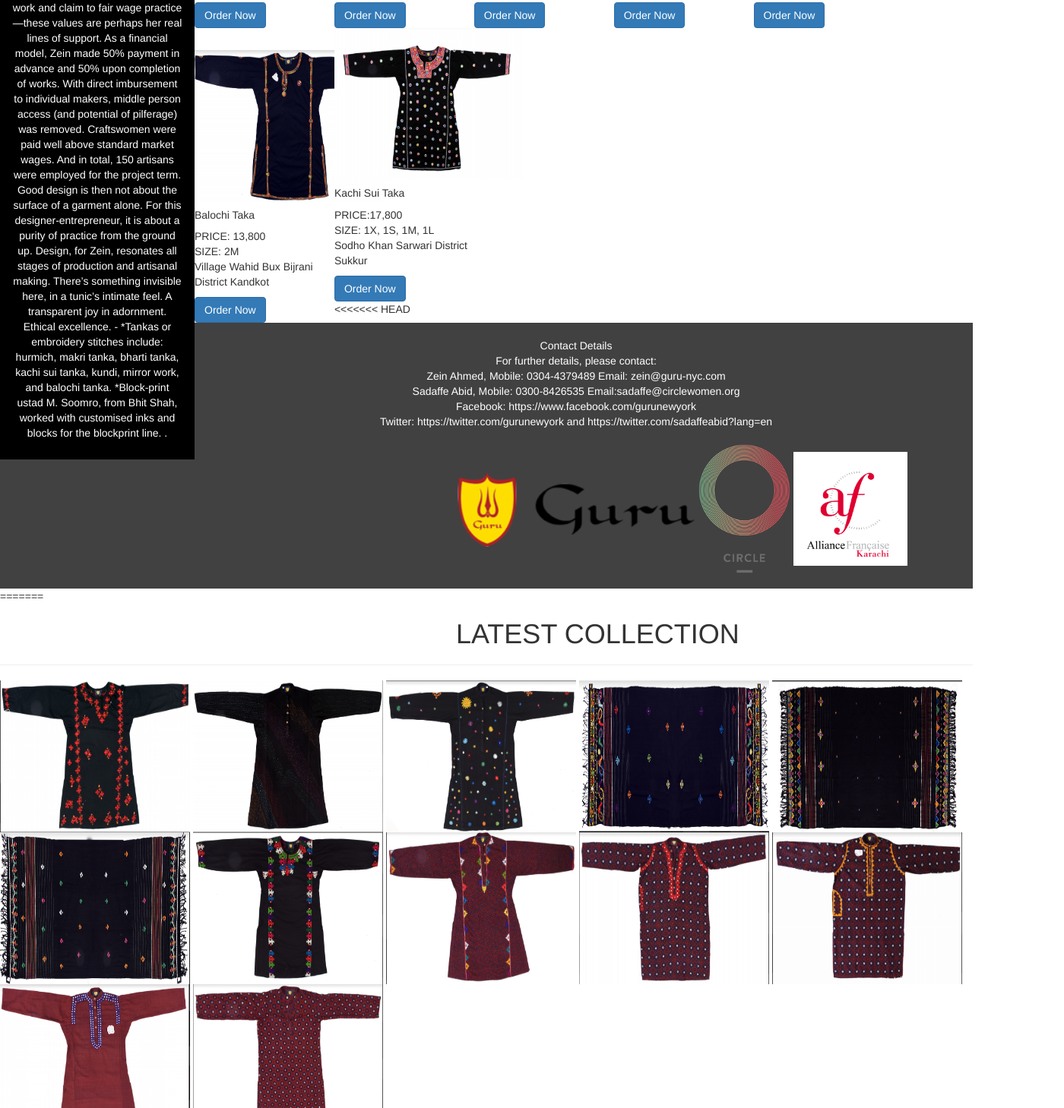
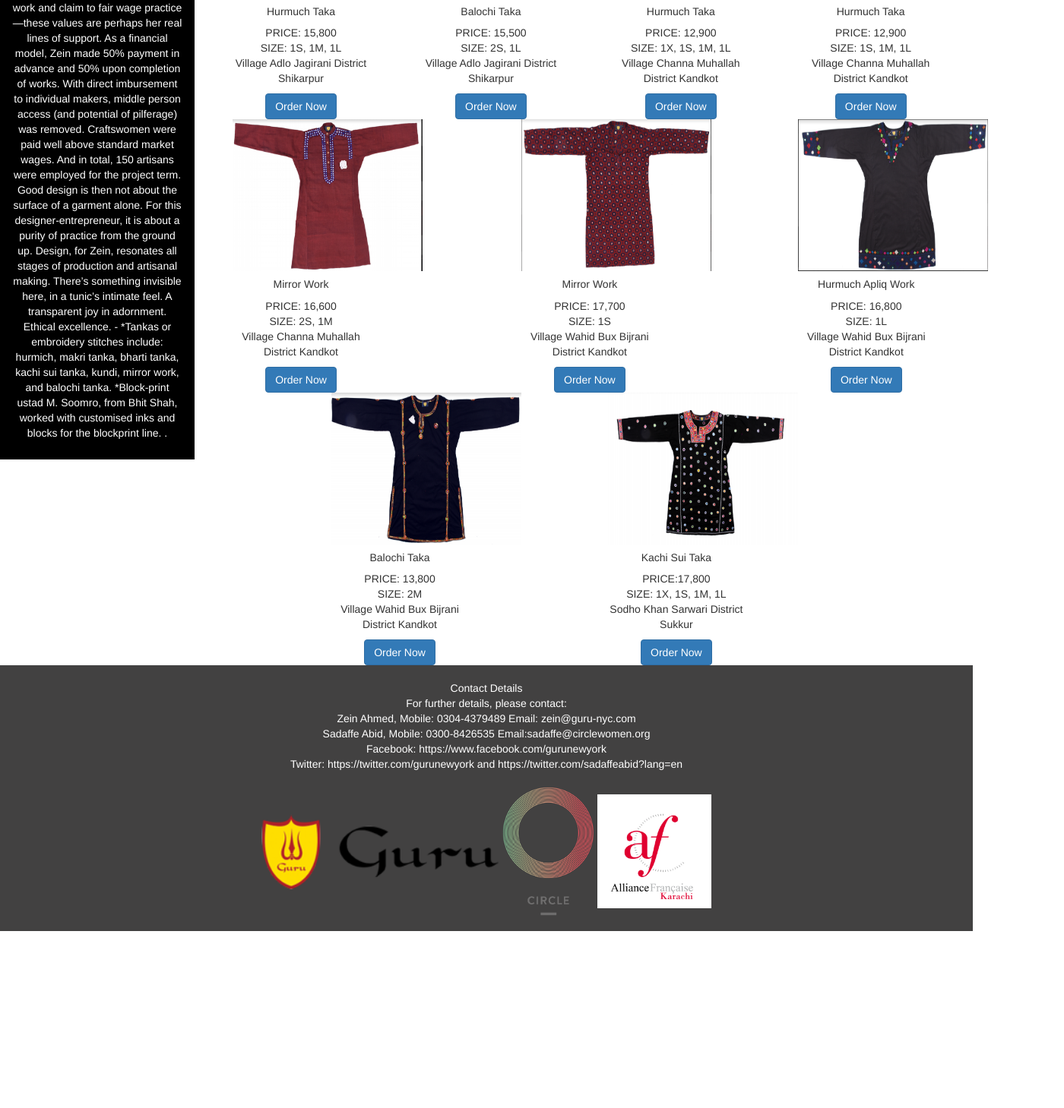
Before and after one commit to brira123/exhibition, a plain HTML site: page index.html in a window 1280 px wide. Shown: the part 2258-3717 px from the top of the page at 76% size, 1400 px wide, since content can reach past the window. After the commit the page ends 3484 px from the top, so only its background shows below. Drawn offline with nearby package versions, Linux system fonts and the light colour scheme.

Commit message:
fixes #4

```diff
--- a/index.html
+++ b/index.html
@@ -157,7 +157,7 @@
             <a href="#" class="btn btn-primary">Order Now</a>
           </div>
         </div>
-        <div class="card" style="width: 18rem;">
+        <div class="card5" style="width: 18rem;">
           <img class="card-img-top" src="images/Screenshot (47).png" alt="Card image cap" width="250px" height="200px">
           <div class="card-body">
             <h5 class="card-title">Hurmuch Taka</h5>
@@ -170,7 +170,7 @@
             <a href="#" class="btn btn-primary">Order Now</a>
           </div>
         </div>
-        <div class="card" style="width: 18rem;">
+        <div class="card5" style="width: 18rem;">
           <img class="card-img-top" src="images/Screenshot (48).png" alt="Card image cap" width="250px" height="200px">
           <div class="card-body">
             <h5 class="card-title">Balochi Taka</h5>
@@ -183,7 +183,7 @@
             <a href="#" class="btn btn-primary">Order Now</a>
           </div>
         </div>
-        <div class="card" style="width: 18rem;">
+        <div class="card5" style="width: 18rem;">
           <img class="card-img-top" src="images/Screenshot (49).png" alt="Card image cap" width="250px" height="200px">
           <div class="card-body">
             <h5 class="card-title">Hurmuch Taka</h5>
@@ -196,7 +196,7 @@
             <a href="#" class="btn btn-primary">Order Now</a>
           </div>
         </div>
-        <div class="card" style="width: 18rem;">
+        <div class="card5" style="width: 18rem;">
           <img class="card-img-top" src="images/Screenshot (50).png" alt="Card image cap" width="250px" height="200px">
           <div class="card-body">
             <h5 class="card-title">Hurmuch Taka</h5>
@@ -209,7 +209,7 @@
             <a href="#" class="btn btn-primary">Order Now</a>
           </div>
         </div>
-        <div class="card" style="width: 18rem;">
+        <div class="card5" style="width: 18rem;">
           <img class="card-img-top" src="images/Screenshot (52).png" alt="Card image cap" width="250px" height="200px">
           <div class="card-body">
             <h5 class="card-title">Mirror Work</h5>
@@ -222,7 +222,7 @@
             <a href="#" class="btn btn-primary">Order Now</a>
           </div>
         </div>
-        <div class="card" style="width: 18rem;">
+        <div class="card4" style="width: 18rem;">
           <img class="card-img-top" src="images/Screenshot (53).png" alt="Card image cap" width="250px" height="200px">
           <div class="card-body">
             <h5 class="card-title">Mirror Work</h5>
@@ -235,7 +235,7 @@
             <a href="#" class="btn btn-primary">Order Now</a>
           </div>
         </div>
-        <div class="card" style="width: 18rem;">
+        <div class="card4" style="width: 18rem;">
           <img class="card-img-top" src="images/Screenshot (54).png" alt="Card image cap" width="250px" height="200px">
           <div class="card-body">
             <h5 class="card-title">Hurmuch Apliq Work</h5>
@@ -248,7 +248,7 @@
             <a href="#" class="btn btn-primary">Order Now</a>
           </div>
         </div>
-        <div class="card" style="width: 18rem;">
+        <div class="card4" style="width: 18rem;">
           <img class="card-img-top" src="images/Screenshot (56).png" alt="Card image cap" width="250px" height="200px">
           <div class="card-body">
             <h5 class="card-title">Balochi Taka</h5>
@@ -261,7 +261,7 @@
             <a href="#" class="btn btn-primary">Order Now</a>
           </div>
         </div>
-        <div class="card" style="width: 18rem;">
+        <div class="card4" style="width: 18rem;">
           <img class="card-img-top" src="images/Screenshot (57).png" alt="Card image cap" width="250px" height="200px">
           <div class="card-body">
             <h5 class="card-title">Kachi Sui Taka</h5>
@@ -273,7 +273,6 @@
             </p>
             <a href="#" class="btn btn-primary">Order Now</a>
           </div>
-<<<<<<< HEAD
         </div>
       </div>
       <footer>
@@ -298,71 +297,3 @@
       </footer>
     </body>
     </html>
-=======
-          <h1 class="main">LATEST COLLECTION</h1>
-          <hr>
-          <div>
-                <a href="images/Screenshot (41).png">
-                  <img src=" images/Screenshot (41).png" width="250px" height="200px">
-                </a>
-                <a href="images/Screenshot (42).png">
-                  <img src=" images/Screenshot (42).png" width="250px" height="200px">
-                </a>
-                <a href="images/Screenshot (43).png">
-                <img src=" images/Screenshot (43).png" width="250px" height="200px">
-                </a>
-                <a href="images/Screenshot (44).png">
-                <img src=" images/Screenshot (44).png" width="250px" height="200px">
-                </a>
-                <a href="images/Screenshot (45).png">
-                <img src=" images/Screenshot (45).png" width="250px" height="200px">
-                </a>
-                <a href="images/Screenshot (46).png">
-                <img src=" images/Screenshot (46).png" width="250px" height="200px">
-                </a>
-                <a href="images/Screenshot (47).png">
-                <img src=" images/Screenshot (47).png" width="250px" height="200px">
-                </a>
-                <a href="images/Screenshot (48).png">
-                <img src=" images/Screenshot (48).png" width="250px" height="200px">
-                </a>
-                <a href="images/Screenshot (49).png">
-                <img src=" images/Screenshot (49).png" width="250px" height="200px">
-                </a>
-                <a href="images/Screenshot (50).png">
-                <img src=" images/Screenshot (50).png" width="250px" height="200px">
-                </a>
-                <a href="images/Screenshot (52).png">
-                <img src=" images/Screenshot (52).png" width="250px" height="200px">
-                </a>
-                <a href="images/Screenshot (53).png">
-                <img src=" images/Screenshot (53).png" width="250px" height="200px">
-                </a>
-
-
-
-              </div>
-              <footer>
-                    <address>
-                      Contact Details
-                      <br>
-                      For further details, please contact:
-                      <br>
-                      Zein Ahmed, Mobile: 0304-4379489 Email: zein@guru-nyc.com
-                      <br>
-                      Sadaffe Abid, Mobile: 0300-8426535 Email:sadaffe@circlewomen.org
-                      <br>
-                      Facebook: https://www.facebook.com/gurunewyork
-                      <br>
-                      Twitter: https://twitter.com/gurunewyork and https://twitter.com/sadaffeabid?lang=en
-                     </address>
-                     <div class="partners">
-                      <img src="images/logo.png" alt="logo" height="100px">
-                      <img src="images/circle_logo-e1438888875307.png" alt="logo" height="170px">
-                      <img src="images/953240-AllianceFrancaise-1441739656.png" alt="logo" height="150px">
-                    </div>
-                  </footer>
-</body>
-</html>
-.
->>>>>>> bfdecb3bef4bbf22f7e5e002688c61b8567ba3ca
--- a/style.css
+++ b/style.css
@@ -46,6 +46,19 @@ header {
 }
 .card {
     display: inline-block;
+    margin: 30px;
+    text-align: center;
+}
+.card4 {
+    margin-left: 180px;
+    display: inline-block;
+    text-align: center;
+}
+.card5 {
+    display: inline-block;
+    margin-left: 50px;
+    margin-right: 16px;
+    text-align: center;
 }
 .main {
     margin-left: 600px;
@@ -60,7 +73,3 @@ footer {
     padding: 20px;
     text-align: center;
 }
-.partners {
-    position: relative;
-    left: 140px;
-}
```
